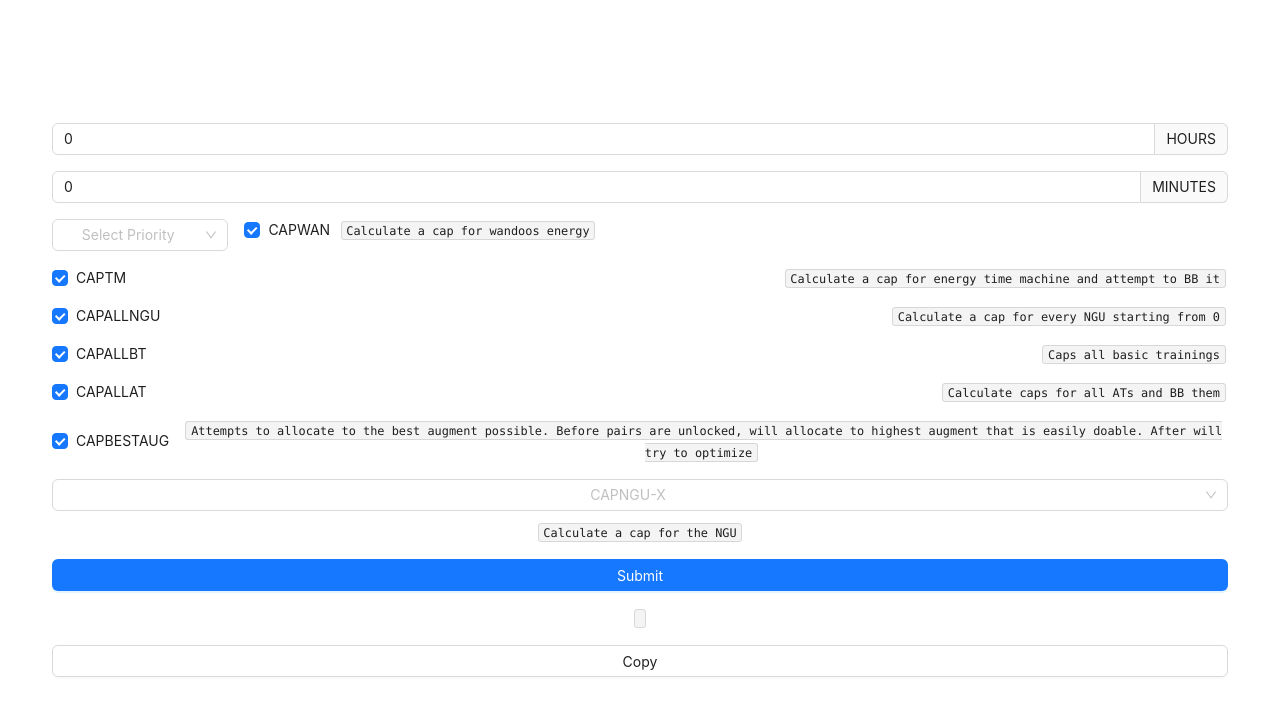
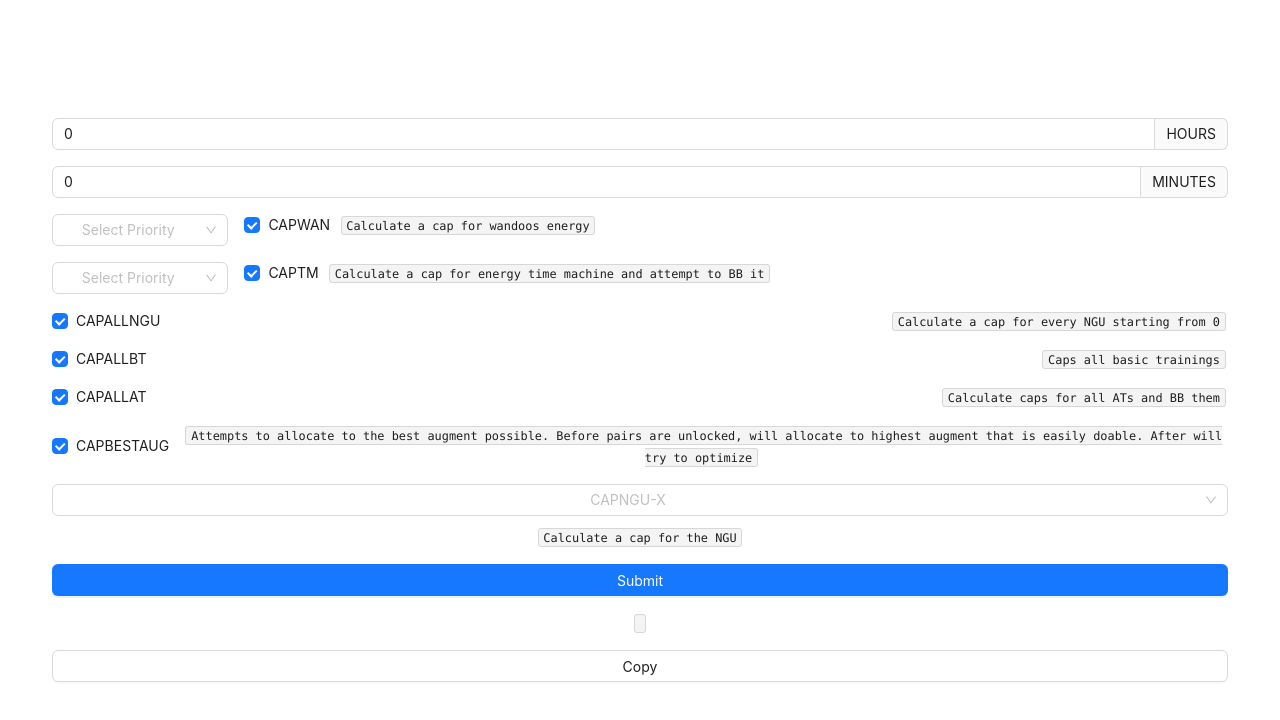
Before and after one commit to RdotSilva/TypeScript-React-Vite-NGU-Profile-Helper, a React (Vite) app: page / in a window 1280 px wide. Shown: the top 720 px of the page. Built offline with nearby package versions, Linux system fonts and the light colour scheme.

Commit message:
Add new priority field for CAPTM

```diff
--- a/src/components/EnergyForm/EnergyForm.tsx
+++ b/src/components/EnergyForm/EnergyForm.tsx
@@ -64,12 +64,18 @@ const EnergyForm = ({ defaultValues }: EnergyFormProps) => {
           />
         </Flex>
 
+        <Flex gap="middle" align="start">
+          <PrioritySelectItem
+            name={EnergyCapFieldPriorities.CAPTM_PRIORITY}
+            control={control}
+          />
           <CheckFormItem
             name={EnergyCapFieldNames.CAPTM}
             description={EnergyCapFieldDescriptions.CAPTM}
             control={control}
             defaultValue={defaultValues.CAPTM as boolean}
           />
+        </Flex>
 
         <CheckFormItem
           name={EnergyCapFieldNames.CAPALLNGU}
```
Lines whose indentation alone changed are shown as unchanged.
